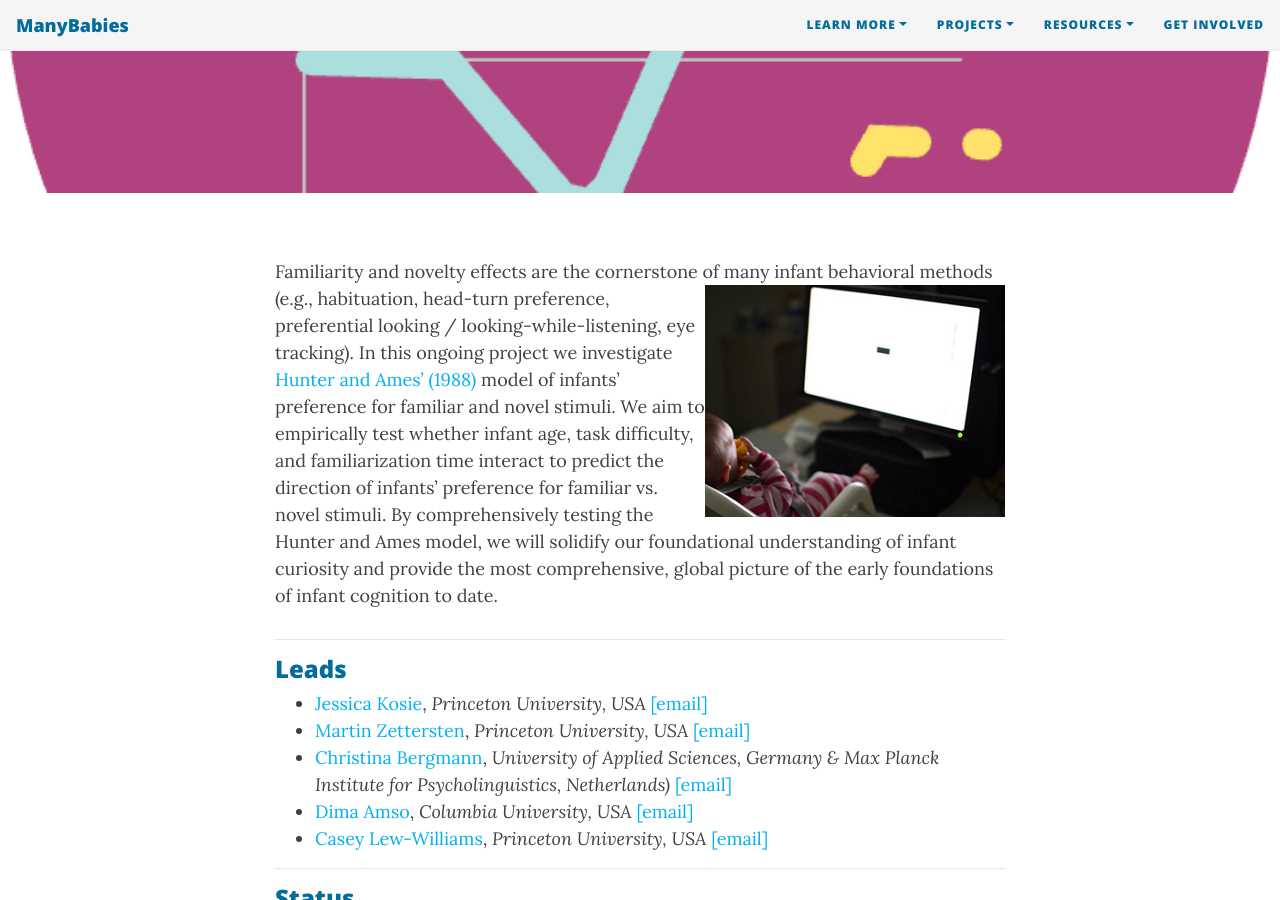
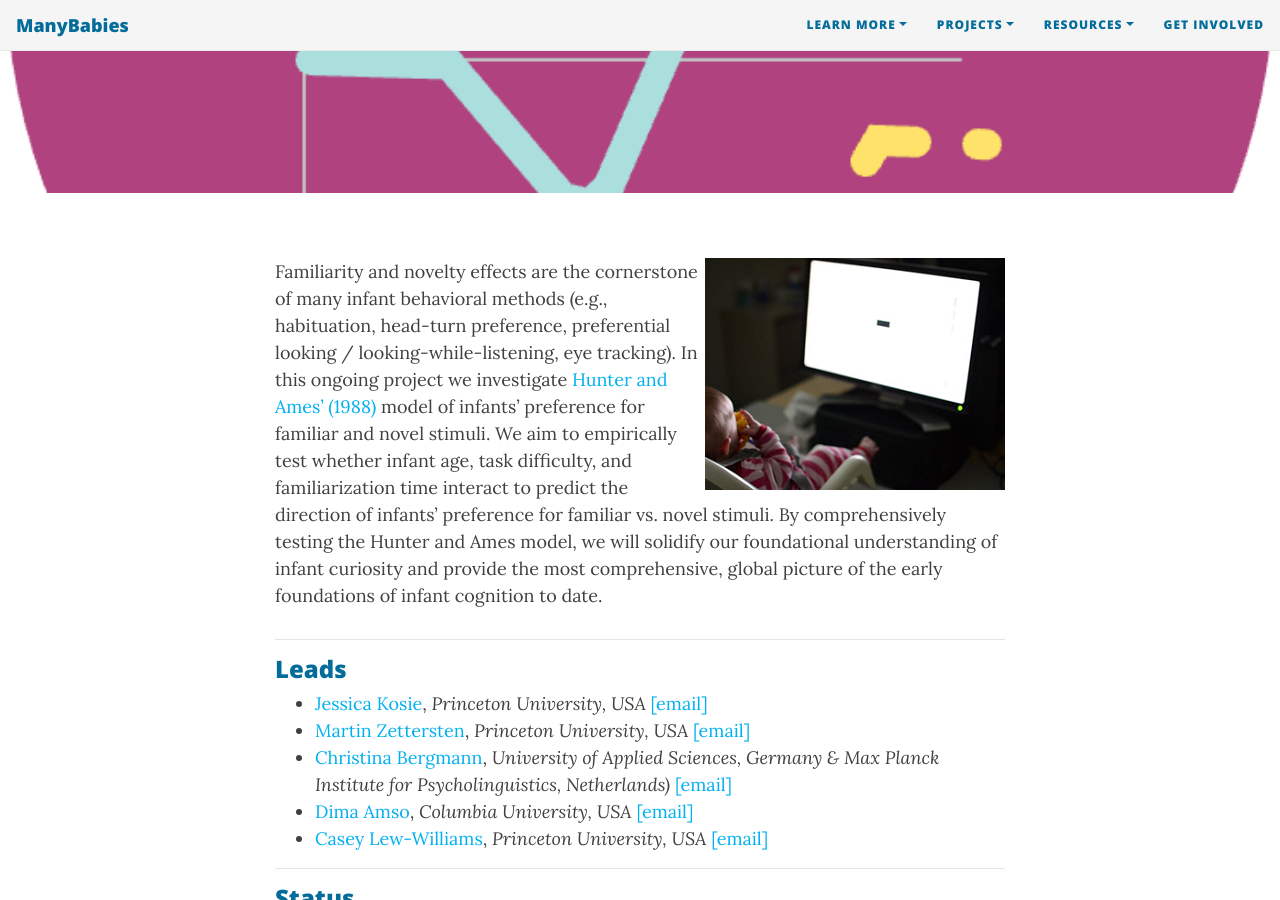
Before and after one commit to manybabies/manybabies.github.io, a Jekyll site: the page built from MB5.md, in a window 1280 px wide and 900 px high, scrolled down 352 px. Built offline with Jekyll 4.4.1, drawn with Linux system fonts in a browser that asks for light colours; nearby versions of some CDN libraries; some web fonts are replaced.

Commit message:
Update MB5.md

```diff
--- a/MB5.md
+++ b/MB5.md
@@ -11,7 +11,7 @@
 - add collaborators map.
 -->
 
-Familiarity and novelty effects are the cornerstone of many infant behavioral methods <img style="float: right;" src="/assets/img/infant_in_lab_300px.png"> (e.g., habituation, head-turn preference, preferential looking / looking-while-listening, eye tracking). In this ongoing project we investigate [Hunter and Ames’ (1988)](https://psycnet.apa.org/record/1988-98065-003) model of infants’ preference for familiar and novel stimuli. We aim to empirically test whether infant age, task difficulty, and familiarization time interact to predict the direction of infants’ preference for familiar vs. novel stimuli. By comprehensively testing the Hunter and Ames model, we will solidify our foundational understanding of infant curiosity and provide the most comprehensive, global picture of the early foundations of infant cognition to date.
+<img style="float: right;" src="/assets/img/infant_in_lab_300px.png"> Familiarity and novelty effects are the cornerstone of many infant behavioral methods (e.g., habituation, head-turn preference, preferential looking / looking-while-listening, eye tracking). In this ongoing project we investigate [Hunter and Ames’ (1988)](https://psycnet.apa.org/record/1988-98065-003) model of infants’ preference for familiar and novel stimuli. We aim to empirically test whether infant age, task difficulty, and familiarization time interact to predict the direction of infants’ preference for familiar vs. novel stimuli. By comprehensively testing the Hunter and Ames model, we will solidify our foundational understanding of infant curiosity and provide the most comprehensive, global picture of the early foundations of infant cognition to date.
 
 
 ***
```
